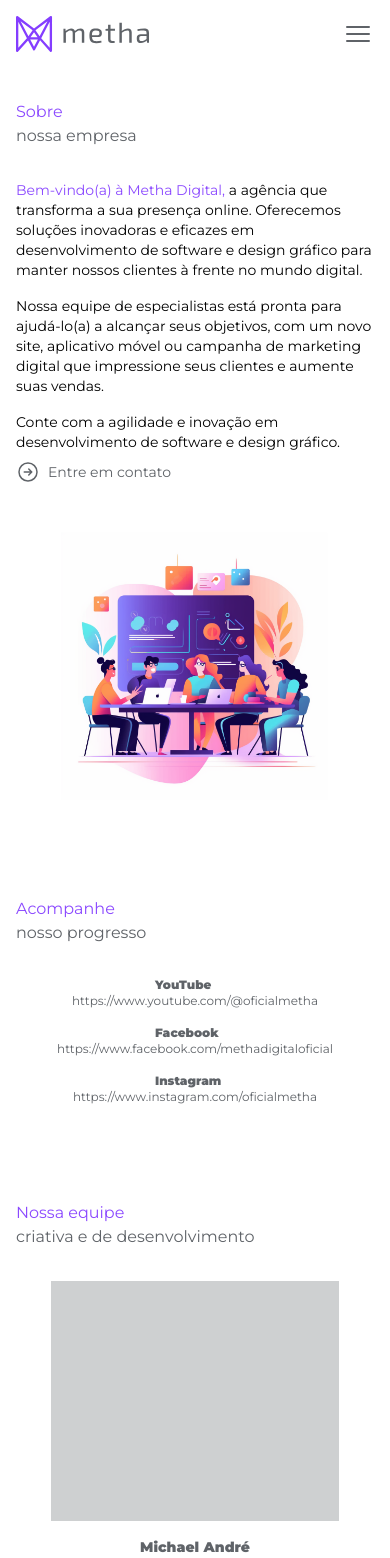
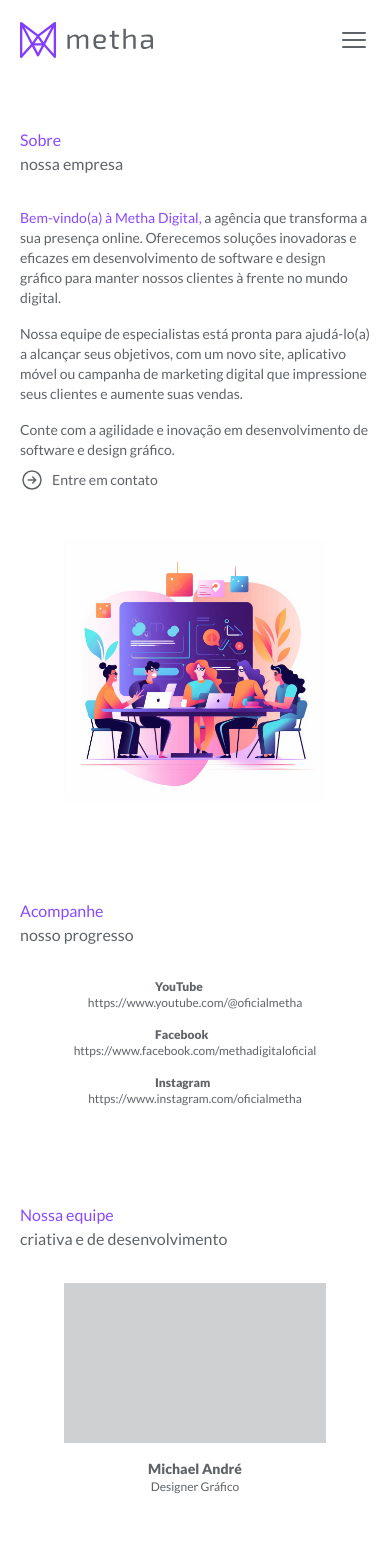
Before and after one commit to methadigital/methadigital, a Next.js app: page /about in a window 390 px wide. Shown: the top 1558 px of the page. Built offline with nearby package versions, Linux system fonts and the light colour scheme.

Commit message:
STYLE: adjust responsive styles

```diff
--- a/src/app/layout.tsx
+++ b/src/app/layout.tsx
@@ -1,11 +1,11 @@
 import './globals.css';
-import { Montserrat } from 'next/font/google';
+import { Lato } from 'next/font/google';
 
 import Navbar from '@/components/Navbar';
 import { Footer } from '@/components/Footer';
 
-const montserrat = Montserrat({
-  weight: ['400', '500', '900'],
+const lato = Lato({
+  weight: ['400', '900'],
   style: ['normal'],
   subsets: ['latin'],
 });
@@ -22,14 +22,16 @@ export default function RootLayout({
   return (
     <html lang="pt-BR" className="scroll-smooth">
       <link rel="icon" href="/images/favicon.ico" />
-      <body className={montserrat.className}>
-        <main className="bg-white h-full screen flex flex-col items-center p-4 lg:px-16 2xl:px-32">
-          <Navbar />
-          <div className="w-full">{children}</div>
-        </main>
-        <footer className="mt-32 p-4 lg:px-16 2xl:px-32">
-          <Footer />
-        </footer>
+      <body className={lato.className}>
+        <div className="grid grid-rows-[80px,auto,160px] grid-cols-1">
+          <header className="col-span-2 row-span-1 px-5 md:px-10 lg:px-32">
+            <Navbar />
+          </header>
+          <main className="w-full px-5 md:px-10 lg:px-32">{children}</main>
+          <footer className="h-full col-span-2 row-span-1 mt-64 px-5 md:px-10 lg:px-32 pb-4">
+            <Footer />
+          </footer>
+        </div>
       </body>
     </html>
   );
--- a/src/components/Footer.tsx
+++ b/src/components/Footer.tsx
@@ -27,8 +27,7 @@ export function Footer() {
             © 2023. Todos os direitos reservados.
           </span>
         </div>
-      </div>
-      <div className="w-full mt-16 flex justify-end">
+        <div className="w-full flex justify-end">
           <div
             className="p-2 bg-primary cursor-pointer rounded-sm hover:bg-opacity-90"
             onClick={() =>
@@ -41,6 +40,7 @@ export function Footer() {
             <BsArrowUp size={24} className="text-[#DCC8FF]" />
           </div>
         </div>
+      </div>
     </>
   );
 }
--- a/src/components/Navbar.tsx
+++ b/src/components/Navbar.tsx
@@ -6,11 +6,10 @@ import { NavLinkList } from './NavlinkList';
 export default function Navbar() {
   const [open, setOpen] = useState(false);
   return (
-    <nav className="bg-white w-full">
-      <div className="bg-white flex items-center font-medium justify-between">
+    <nav className="bg-white w-full h-full flex items-center justify-between font-medium">
       <div
         id="logo-container"
-          className="bg-white z-50 md:w-auto w-full flex justify-between"
+        className="bg-white z-50 lg:w-auto w-full flex justify-between"
       >
         <img
           src="/images/logotipo.svg"
@@ -19,29 +18,27 @@ export default function Navbar() {
         />
 
         <div
-            className="md:hidden flex items-center"
+          className="lg:hidden flex items-center"
           onClick={() => setOpen(!open)}
         >
           {open ? (
-              <XMarkIcon className="h-8 cursor-pointer text-icons md:hidden" />
+            <XMarkIcon className="h-8 cursor-pointer text-icons lg:hidden" />
           ) : (
-              <Bars3Icon className="h-8 cursor-pointer text-icons md:hidden" />
+            <Bars3Icon className="h-8 cursor-pointer text-icons lg:hidden" />
           )}
         </div>
       </div>
-        <ul className="md:flex hidden items-center gap-8">
+      <ul className="lg:flex hidden items-center gap-8">
         <NavLinkList />
       </ul>
-        {/* Mobile nav */}
       <ul
         className={`
-            md:hidden bg-white fixed w-full top-0 overflow-y-hidden bottom-0 py-20 pl-4
+            lg:hidden bg-white fixed w-full top-0 overflow-y-hidden bottom-0 py-20 pl-4
             duration-500 ${open ? 'left-0' : 'left-[-100%]'}
         `}
       >
         <NavLinkList />
       </ul>
-      </div>
     </nav>
   );
 }
--- a/src/components/Paragraph.tsx
+++ b/src/components/Paragraph.tsx
@@ -3,5 +3,5 @@ interface ParagraphProps {
 }
 
 export function Paragraph({ children }: ParagraphProps) {
-  return <p className="text-sm md:text-lg">{children}</p>;
+  return <p className="text-sm md:text-lg text-icons">{children}</p>;
 }
--- a/src/components/aboutpage/CardTeamColab.tsx
+++ b/src/components/aboutpage/CardTeamColab.tsx
@@ -5,10 +5,10 @@ interface CardTeamColabProps {
 
 export function CardTeamColab({ name, office }: CardTeamColabProps) {
   return (
-    <div className="mt-8 gap-4 flex justify-around items-center ">
+    <div className="mt-8 gap-4 flex justify-around items-center w-full">
       <div className="flex flex-col w-full items-center">
-        <div className="w-72 h-60 bg-icons opacity-30"></div>
-        <div className="flex flex-col items-center justify-center mt-4 text-icons">
+        <div className="w-3/4 md:w-2/4 lg:w-full xl:w-4/4 2xl:w-3/4 h-40 md:h-60 2xl:h-96 bg-icons opacity-30"></div>
+        <div className="flex flex-col items-center mt-4 text-icons">
           <span className="font-semibold text-sm">{name}</span>
           {office && <span className="text-xs">{office}</span>}
         </div>
--- a/src/components/aboutpage/DescriptionContainer.tsx
+++ b/src/components/aboutpage/DescriptionContainer.tsx
@@ -6,8 +6,8 @@ import { TitleWithSpan } from '../TitleWithSpan';
 export function DescriptionContainer() {
   return (
     <FlexRowColStack>
-      <div className="flex flex-col md:flex-row">
-        <div className="w-4/4 md:w-2/4 py-12">
+      <div className="flex flex-col lg:flex-row">
+        <div className="w-4/4 lg:w-2/4 py-12">
           <div className="w-80">
             <TitleWithSpan spanText="Sobre" text="nossa empresa" />
           </div>
@@ -38,7 +38,7 @@ export function DescriptionContainer() {
             <span className="text-sm">Entre em contato</span>
           </div>
         </div>
-        <div className="w-4/4 md:w-2/4 flex justify-center">
+        <div className="w-4/4 lg:w-2/4 flex justify-center">
           <img
             src="/images/ilstr-about.svg"
             className="w-3/4"
--- a/src/components/aboutpage/TeamContainer.tsx
+++ b/src/components/aboutpage/TeamContainer.tsx
@@ -12,7 +12,7 @@ export function TeamContainer() {
             text="criativa e de desenvolvimento"
           />
         </div>
-        <div className="flex flex-col md:flex-row justify-center gap-8 md:gap-16">
+        <div className="flex flex-col lg:flex-row justify-center gap-8 lg:gap-16">
           <CardTeamColab name="Michael André" office="Designer Gráfico" />
           <CardTeamColab name="Natã Hermes" office="Desenvolvedor" />
           <CardTeamColab name="Lucas Fabiano" office="Marketing Digital" />
--- a/src/components/homepage/ContactContainer.tsx
+++ b/src/components/homepage/ContactContainer.tsx
@@ -2,7 +2,7 @@ import { RedirectButton } from '../RedirectButton';
 
 export function ContactContainer() {
   return (
-    <div className="mt-16 mb-32 md:my-32 flex flex-col items-center justify-center">
+    <div className="mt-16 md:mt-32 flex flex-col items-center justify-center">
       <img
         src="/images/logotipo.svg"
         className="md:cursor-pointer h-9 mb-16"
```
Lines whose indentation alone changed are shown as unchanged.
